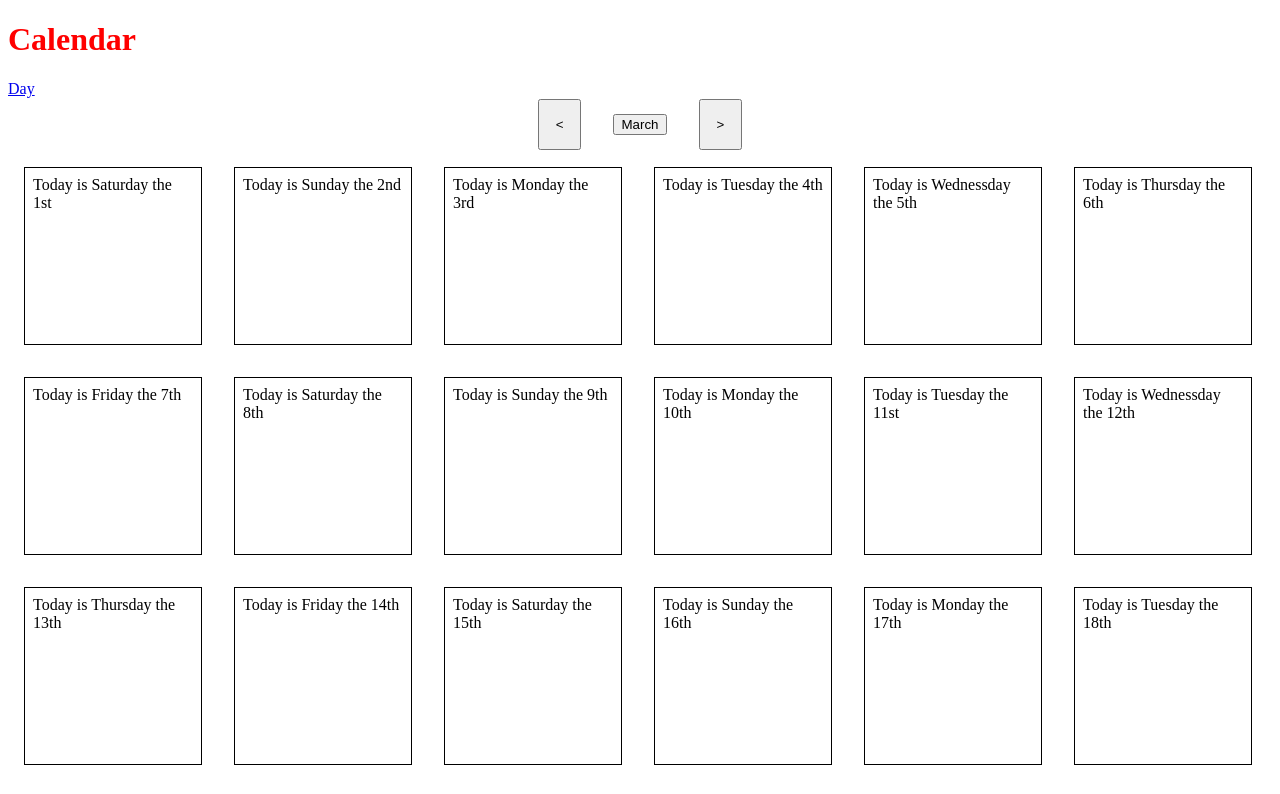
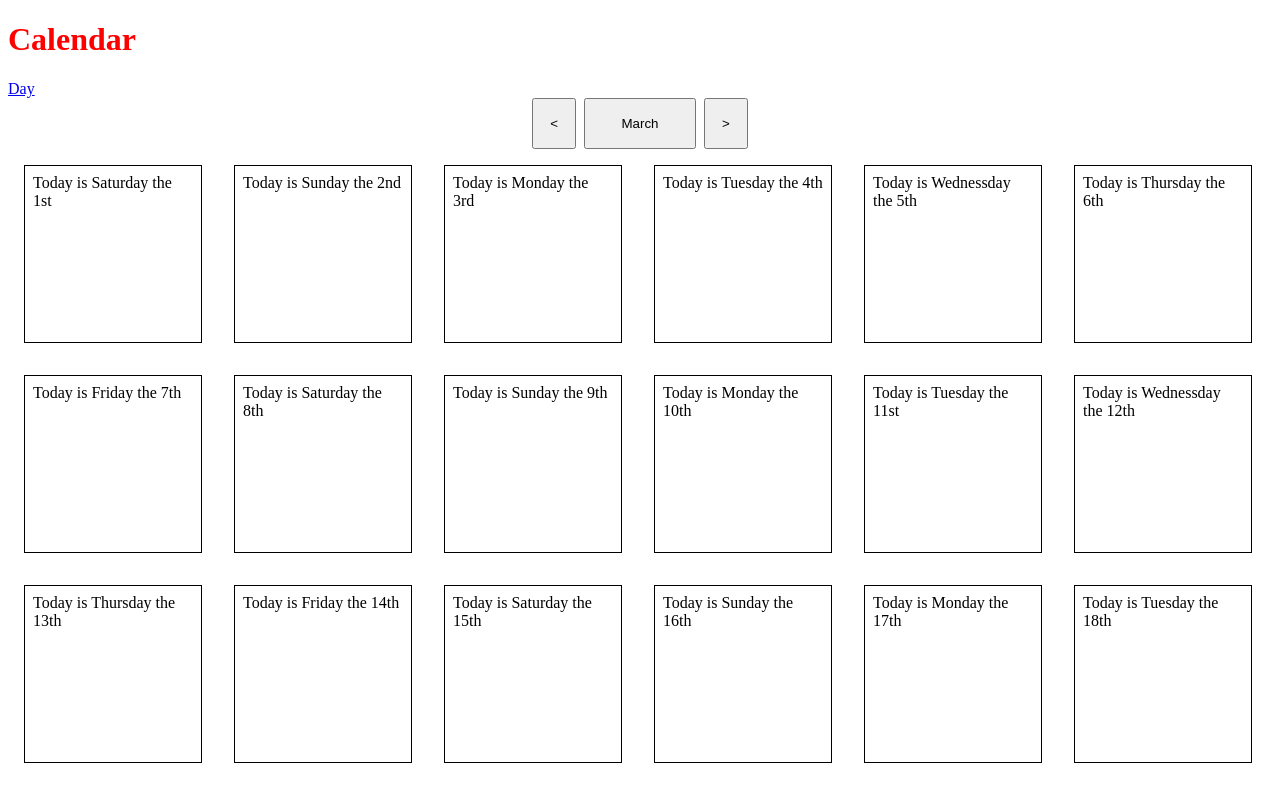
Before and after one commit to tomcampbell1993/tom-calender, a React (Vite) app in the folder tom-calendar/: page / in a window 1280 px wide. Shown: the top 794 px of the page. Built offline with nearby package versions, Linux system fonts and the light colour scheme.

Commit message:
month select styling

```diff
--- a/tom-calendar/src/assets/components/Calendar/Calendar.css
+++ b/tom-calendar/src/assets/components/Calendar/Calendar.css
@@ -15,23 +15,29 @@
         display: flex;
         align-items: center;
         justify-content: center;
+        position: relative;
 
         .month-button{
             padding: 1rem;
-            margin: 0 1rem;
-        }
-
-        .month-title {
-            text-align: center;
+            margin: 0 4rem;
         }
     }
 
     .month-dropdown{
 
-        margin: 1rem;
+        position: absolute;
+        display: flex;
+        flex-direction: column;
+        top: 0;
+        min-width: 7rem;
 
         .month-dropdown-item{
             display: flex;
+            padding: 1rem;
+        }
+
+        .month-title {
+            padding: 1rem;
         }
 
         .hidden{
--- a/tom-calendar/src/assets/components/Calendar/Calendar.jsx
+++ b/tom-calendar/src/assets/components/Calendar/Calendar.jsx
@@ -109,7 +109,7 @@ export default function Calendar() {
     function monthDropDown() {
         return (
             <div className="month-dropdown">
-                <button onClick={(e) => toggleMonthDropDown()}>{displayMonth(month)}</button>
+                <button className ="month-title" onClick={(e) => toggleMonthDropDown()}>{displayMonth(month)}</button>
                 <button className="month-dropdown-item hidden" onClick={(e) => setMonthDropDown(1)}>January</button>
                 <button className="month-dropdown-item hidden" onClick={(e) => setMonthDropDown(2)}>February</button>
                 <button className="month-dropdown-item hidden" onClick={(e) => setMonthDropDown(3)}>March</button>
```
